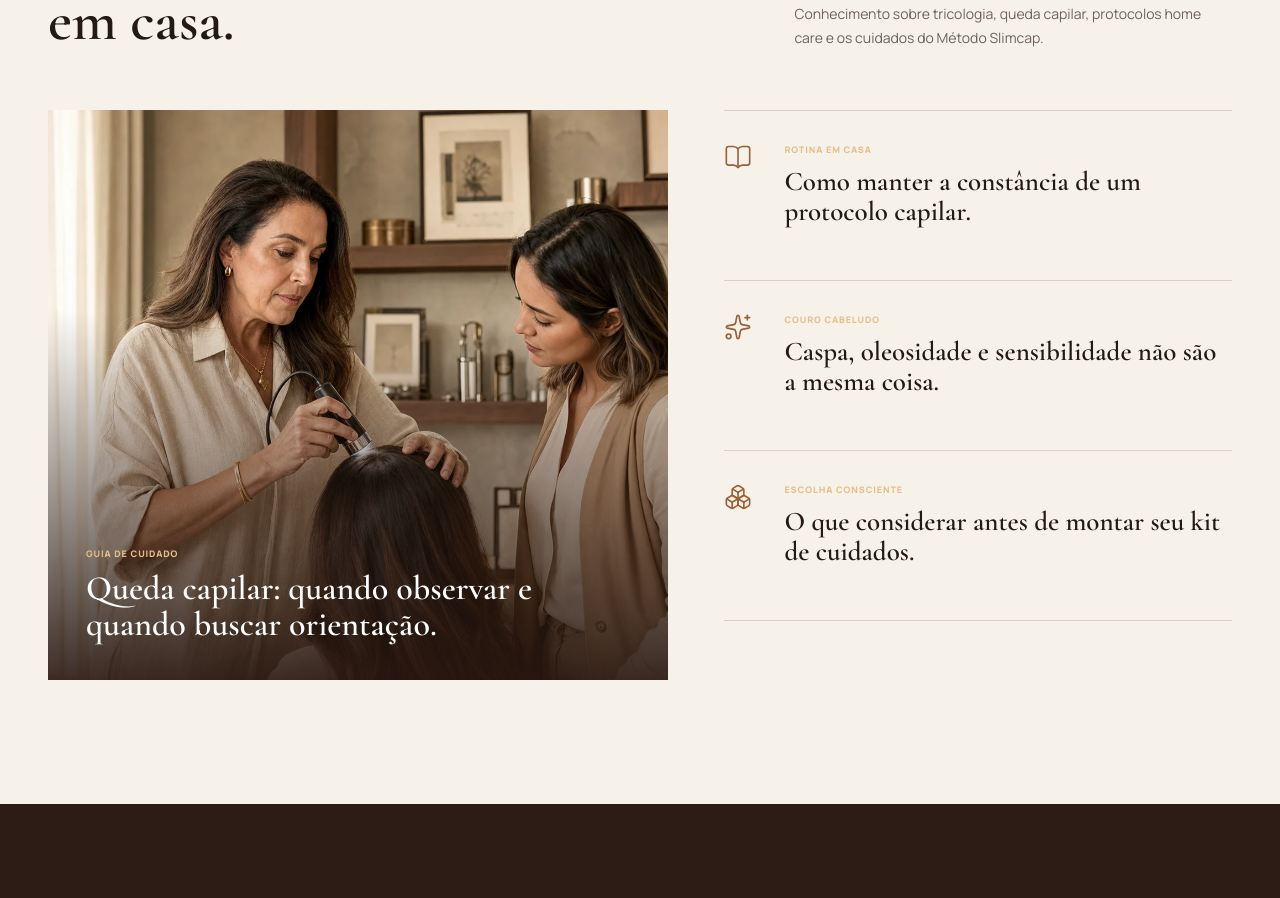
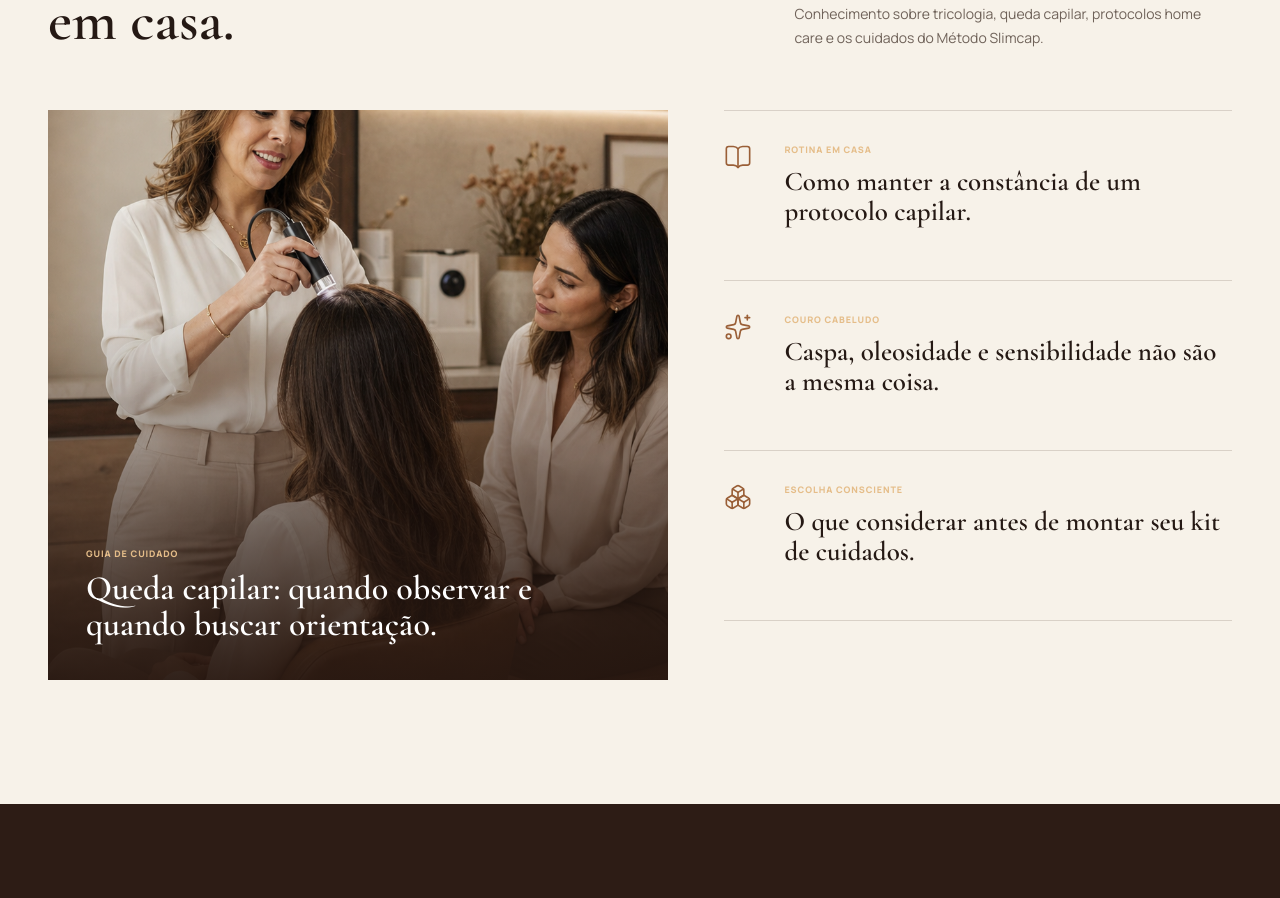
Before and after one commit to AGENCIAVCD/slimcap, a Next.js app: page / in a window 1280 px wide. Shown: the part 6961-7859 px from the top of the page. Built offline with nearby package versions, Linux system fonts and the light colour scheme.

Commit message:
add Cris hair assessment visual

```diff
--- a/app/page.tsx
+++ b/app/page.tsx
@@ -382,7 +382,7 @@ export default function Home() {
             </Reveal>
             <div className="journal-grid">
               <Reveal className="journal-feature">
-                <Image src="/images/tradicao-clinica.webp" alt="Avaliação profissional do couro cabeludo" fill sizes="(max-width: 900px) 100vw, 50vw" />
+                <Image src="/images/cris-avaliacao-capilar.png" alt="Cris Guerra realiza uma avaliação capilar em uma cliente" fill sizes="(max-width: 900px) 100vw, 50vw" />
                 <div><span>Guia de cuidado</span><h3>Queda capilar: quando observar e quando buscar orientação.</h3></div>
               </Reveal>
               <div className="journal-list">
```
Also changed, not shown: public/images/cris-avaliacao-capilar.png (added).
